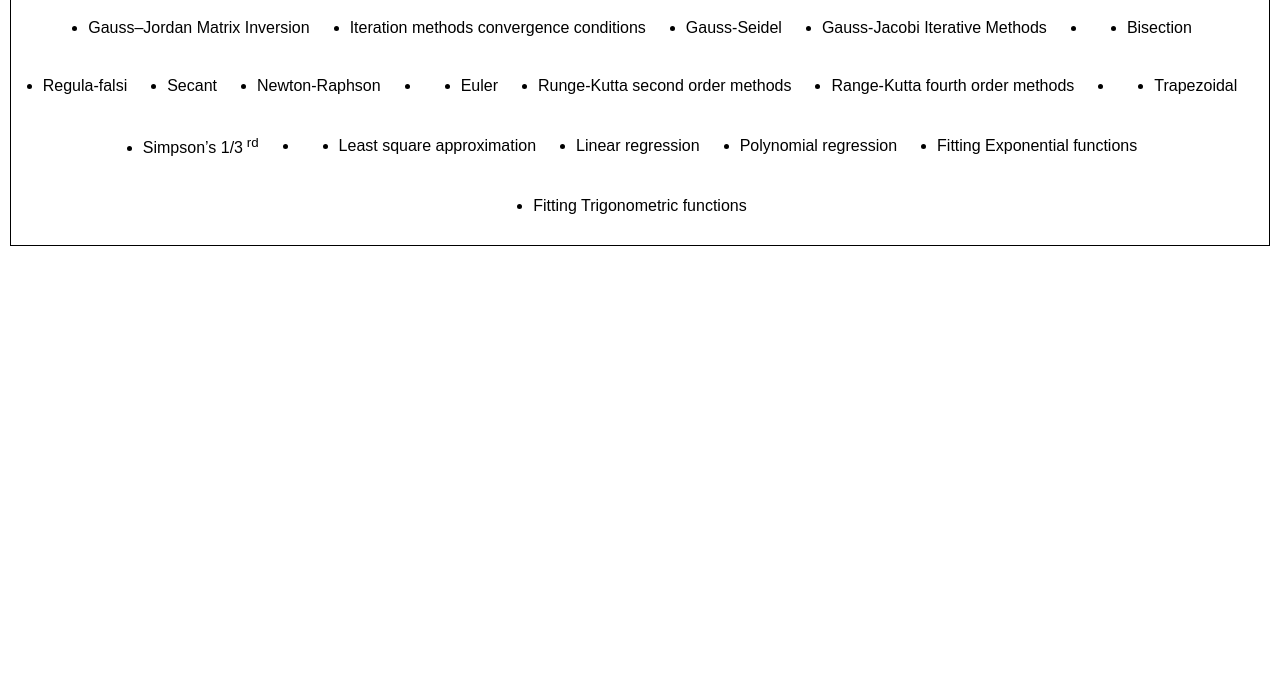
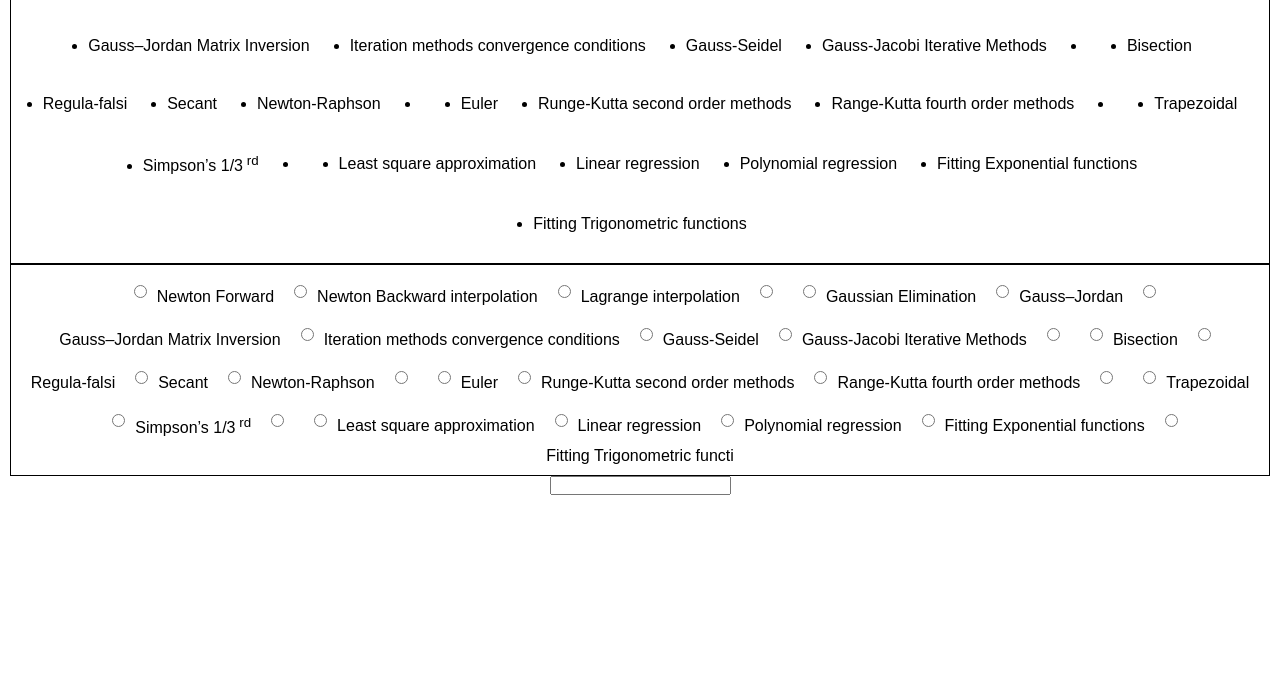
Before and after one commit to ethiclesshacker/numericals, a plain HTML site: page index.html in a window 1280 px wide. Shown: the part 117-800 px from the top of the page. Drawn offline with Linux system fonts and the light colour scheme.

Commit message:
Changing to form format.

```diff
--- a/index.html
+++ b/index.html
@@ -6,6 +6,7 @@
     <meta http-equiv="X-UA-Compatible" content="IE=edge">
     <meta name="viewport" content="width=device-width, initial-scale=1.0">
     <link rel="stylesheet" href="style.css">
+    <script src="main.js"></script>c
     <title>CC6 Numericals</title>
 </head>
 
@@ -41,6 +42,79 @@
         <li class="item">Fitting Exponential functions</li>
         <li class="item">Fitting Trigonometric functions</li>
     </ul>
+    <form class="items" target="#">
+
+        <input type="radio" name="choice" class="radio-btn" id="" value="">
+        <label> Newton Forward </label>
+        <input type="radio" name="choice" class="radio-btn" id="" value="">
+        <label> Newton Backward interpolation </label>
+        <input type="radio" name="choice" class="radio-btn" id="" value="">
+        <label> Lagrange interpolation </label>
+
+        <input type="radio" name="choice" class="radio-btn" id="" value="">
+        <label> </label>
+
+        <input type="radio" name="choice" class="radio-btn" id="" value="">
+        <label> Gaussian Elimination </label>
+        <input type="radio" name="choice" class="radio-btn" id="" value="">
+        <label> Gauss–Jordan </label>
+        <input type="radio" name="choice" class="radio-btn" id="" value="">
+        <label> Gauss–Jordan Matrix Inversion </label>
+        <input type="radio" name="choice" class="radio-btn" id="" value="">
+        <label> Iteration methods convergence conditions </label>
+        <input type="radio" name="choice" class="radio-btn" id="" value="">
+        <label> Gauss-Seidel </label>
+        <input type="radio" name="choice" class="radio-btn" id="" value="">
+        <label> Gauss-Jacobi Iterative Methods </label>
+
+        <input type="radio" name="choice" class="radio-btn" id="" value="">
+        <label> </label>
+
+        <input type="radio" name="choice" class="radio-btn" id="" value="">
+        <label> Bisection </label>
+        <input type="radio" name="choice" class="radio-btn" id="" value="">
+        <label> Regula-falsi </label>
+        <input type="radio" name="choice" class="radio-btn" id="" value="">
+        <label> Secant </label>
+        <input type="radio" name="choice" class="radio-btn" id="" value="">
+        <label> Newton-Raphson </label>
+
+        <input type="radio" name="choice" class="radio-btn" id="" value="">
+        <label> </label>
+
+        <input type="radio" name="choice" class="radio-btn" id="" value="">
+        <label> Euler </label>
+        <input type="radio" name="choice" class="radio-btn" id="" value="">
+        <label> Runge-Kutta second order methods </label>
+        <input type="radio" name="choice" class="radio-btn" id="" value="">
+        <label> Range-Kutta fourth order methods </label>
+
+        <input type="radio" name="choice" class="radio-btn" id="" value="">
+        <label> </label>
+
+        <input type="radio" name="choice" class="radio-btn" id="" value="">
+        <label> Trapezoidal </label>
+        <input type="radio" name="choice" class="radio-btn" id="" value="">
+        <label> Simpson’s 1/3<sup> rd</sup> </label>
+
+        <input type="radio" name="choice" class="radio-btn" id="" value="">
+        <label> </label>
+
+        <input type="radio" name="choice" class="radio-btn" id="" value="">
+        <label> Least square approximation </label>
+        <input type="radio" name="choice" class="radio-btn" id="" value="">
+        <label> Linear regression </label>
+        <input type="radio" name="choice" class="radio-btn" id="" value="">
+        <label> Polynomial regression </label>
+        <input type="radio" name="choice" class="radio-btn" id="" value="">
+        <label> Fitting Exponential functions </label>
+        <input type="radio" name="choice" class="radio-btn" id="" value="">
+        <label> Fitting Trigonometric functi </label>
+    </form>
+
+    <form action="#">
+        <input type="number" id="" value="">
+    </form>
 </body>
 
 </html>
--- a/main.js
+++ b/main.js
@@ -0,0 +1 @@
+console.log("Hey Connection!");
--- a/style.css
+++ b/style.css
@@ -22,3 +22,7 @@ body {
 .item {
     margin: 20px;
 }
+
+.radio-btn {
+    margin: 10px 10px 20px 20px;
+}
```
